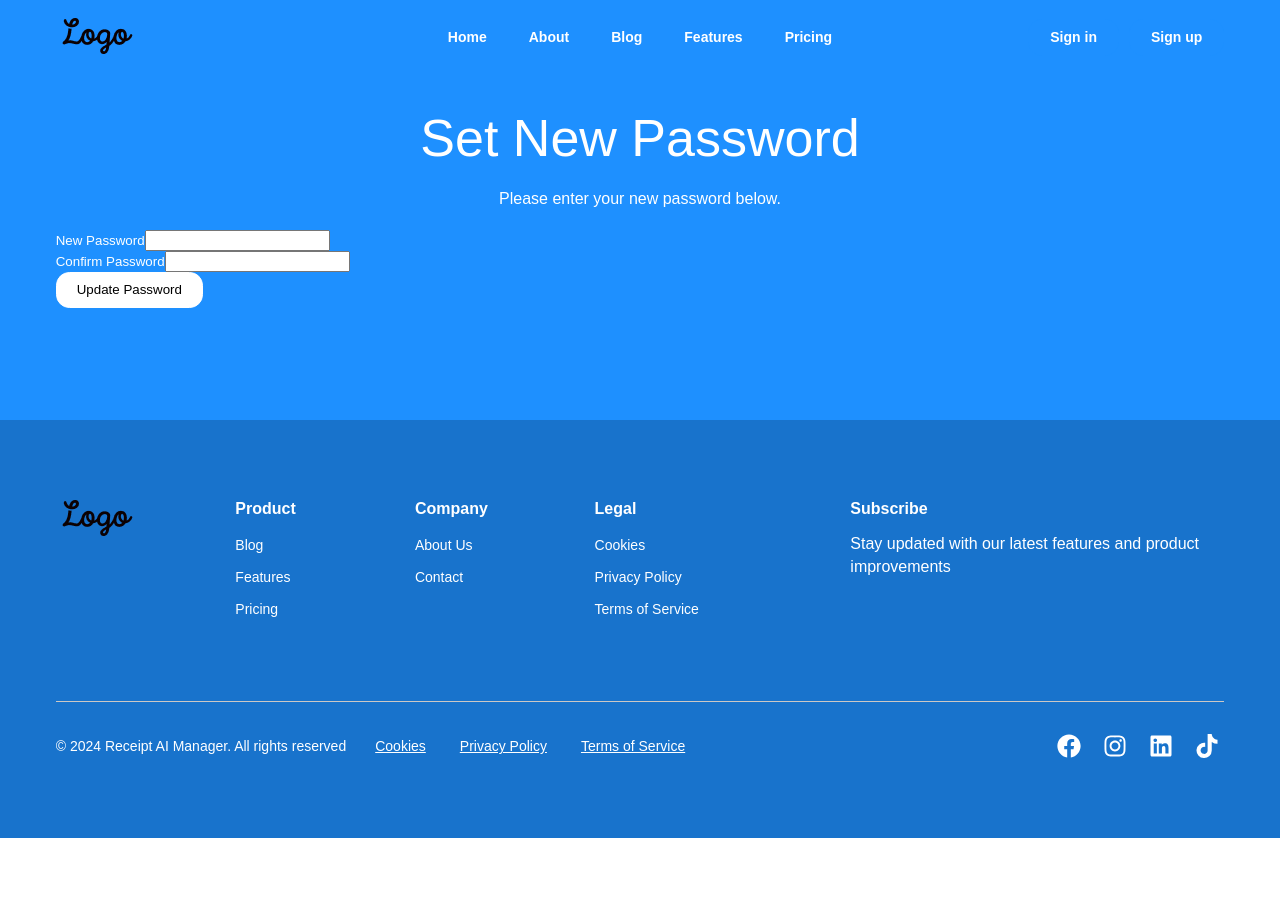
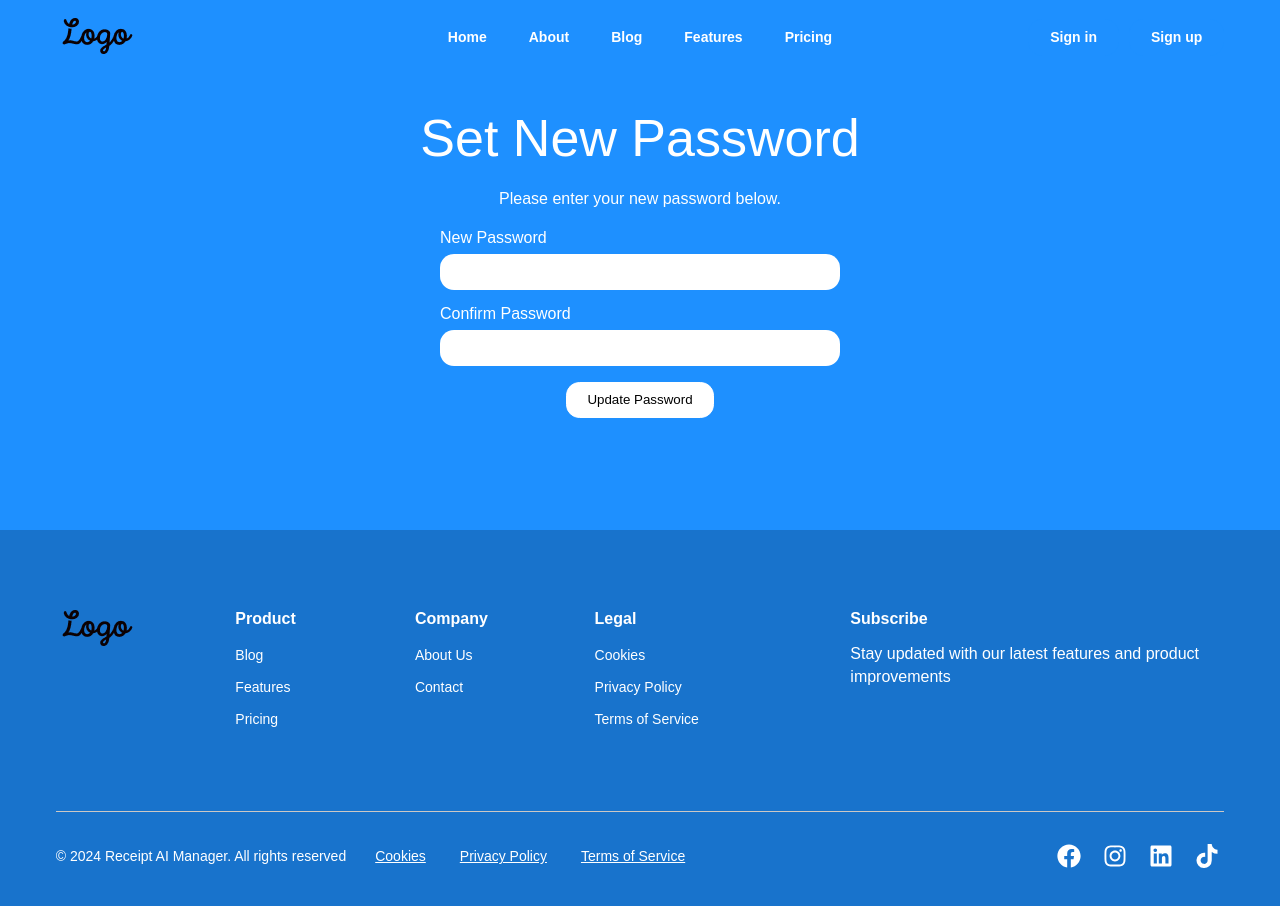
Before and after one commit to subzero783/receipt-scan, a Next.js app: page /reset-password/1 in a window 1280 px wide. Shown: the top 906 px of the page. Before the commit the page ends 838 px from the top, so only its background shows below. Built offline with nearby package versions, Linux system fonts and the light colour scheme; no server answers; a web font is replaced by a local one.

Commit message:
RSSCN-79 Working on styling the reset password page

```diff
--- a/assets/styles/blog-post.css
+++ b/assets/styles/blog-post.css
@@ -28,7 +28,7 @@
         }
 
         .post-header-content {
-            max-width: 800px;
+            max-width: 1000px;
             margin: 0 auto;
             text-align: left;
         }
--- a/assets/styles/reset-password-page.css
+++ b/assets/styles/reset-password-page.css
@@ -12,5 +12,40 @@
 
     .bottom-container {
         color: var(--color-white);
+        max-width: 400px;
+        margin: 0 auto;
+
+        form {
+            display: flex;
+            flex-flow: column nowrap;
+            justify-content: flex-start;
+            gap: 16px;
+
+            .new-password-form,
+            .confirm-password-container {
+                display: flex;
+                flex-flow: column nowrap;
+                justify-content: flex-start;
+
+                label {
+                    margin-bottom: 8px;
+                    font-size: 16px;
+                }
+
+                input {
+                    width: 100%;
+                    color: var(--color-black);
+                    border: unset;
+                    border-radius: 14px;
+                    padding: 10px;
+                    font-size: 14px;
+                }
+            }
+
+            button {
+                display: block;
+                margin: 0 auto;
+            }
+        }
     }
 }
```
